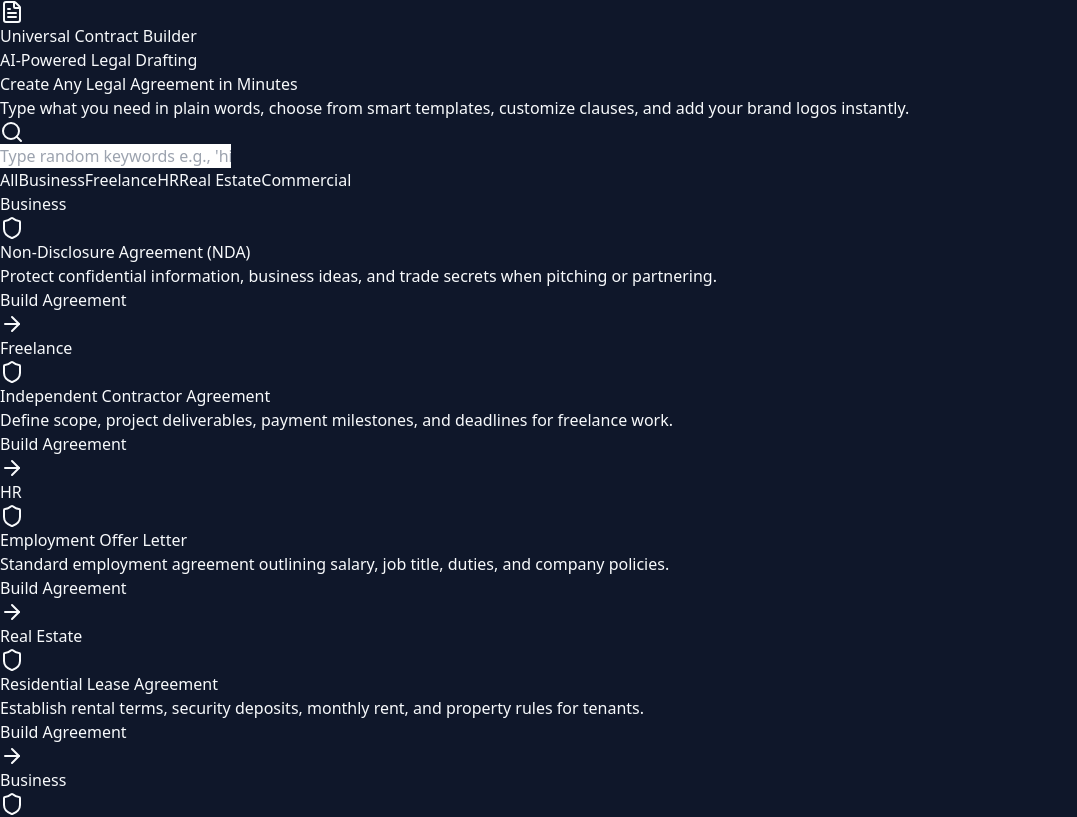
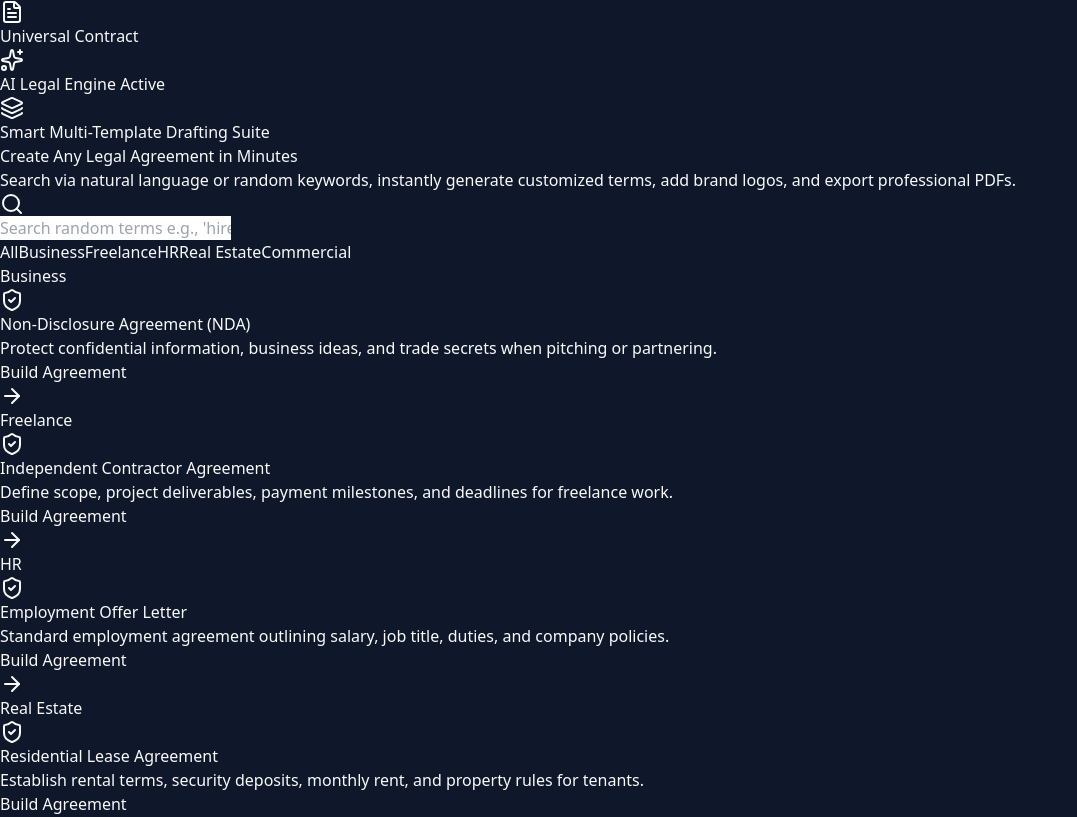
Before and after one commit to usmanubaid396/universal-contract-maker, a React (Vite) app: page / in a window 1280 px wide. Shown: the top 817 px of the page, without its empty margins (0-1077 px from the left). Built offline with nearby package versions, Linux system fonts and the light colour scheme.

Commit message:
Refactor App component with new UI elements

```diff
--- a/src/App.jsx
+++ b/src/App.jsx
@@ -1,9 +1,8 @@
 import React, { useState, useMemo } from 'react';
 import Fuse from 'fuse.js';
-import { Search, FileText, ArrowRight, Shield } from 'lucide-react';
+import { Search, FileText, ArrowRight, ShieldCheck, Sparkles, Layers } from 'lucide-react';
 import ContractWizard from './components/ContractWizard';
 
-// Sample database of contracts with rich keyword tags for fuzzy/random searches
 const contractTemplates = [
   {
     id: 'nda',
@@ -54,15 +53,13 @@ export default function App() {
   const [selectedCategory, setSelectedCategory] = useState('All');
   const [selectedContract, setSelectedContract] = useState(null);
 
-  // Initialize Fuse.js for fuzzy and random keyword search
   const fuse = useMemo(() => {
     return new Fuse(contractTemplates, {
       keys: ['title', 'description', 'keywords', 'category'],
-      threshold: 0.4, // Allows typos and partial matching
+      threshold: 0.4,
     });
   }, []);
 
-  // Filter templates based on search query or category pills
   const filteredTemplates = useMemo(() => {
     if (!searchQuery.trim()) {
       if (selectedCategory === 'All') return contractTemplates;
@@ -73,57 +70,76 @@ export default function App() {
   }, [searchQuery, selectedCategory, fuse]);
 
   return (
-    <div className="min-h-screen bg-slate-900 text-slate-100 font-sans">
+    <div className="min-h-screen bg-slate-950 text-slate-100 font-sans relative overflow-hidden selection:bg-blue-500 selection:text-white">
+
+      {/* Decorative 3D Ambient Background Glow Orbs */}
+      <div className="absolute top-0 left-1/4 w-96 h-96 bg-blue-600/20 rounded-full blur-3xl pointer-events-none animate-pulse"></div>
+      <div className="absolute top-1/3 right-1/4 w-96 h-96 bg-indigo-600/15 rounded-full blur-3xl pointer-events-none"></div>
+
       {/* Navbar */}
-      <header className="border-b border-slate-800 bg-slate-900/80 backdrop-blur sticky top-0 z-50">
-        <div className="max-w-7xl mx-auto px-6 h-16 flex items-center justify-between">
-          <div className="flex items-center space-x-2 cursor-pointer" onClick={() => { setSelectedContract(null); setSearchQuery(''); }}>
-            <FileText className="h-6 w-6 text-blue-500" />
-            <span className="font-bold text-xl tracking-tight text-white">Universal Contract Builder</span>
+      <header className="border-b border-slate-800/80 bg-slate-950/60 backdrop-blur-xl sticky top-0 z-50">
+        <div className="max-w-7xl mx-auto px-6 h-20 flex items-center justify-between">
+          <div
+            className="flex items-center space-x-3 cursor-pointer group"
+            onClick={() => { setSelectedContract(null); setSearchQuery(''); }}
+          >
+            <div className="p-2.5 rounded-2xl bg-gradient-to-br from-blue-500 to-indigo-600 shadow-lg shadow-blue-500/20 group-hover:scale-105 transition-transform">
+              <FileText className="h-5 w-5 text-white" />
+            </div>
+            <span className="font-extrabold text-xl tracking-tight bg-gradient-to-r from-white via-slate-200 to-slate-400 bg-clip-text text-transparent">
+              Universal Contract
+            </span>
           </div>
-          <span className="text-xs bg-blue-500/10 text-blue-400 px-3 py-1 rounded-full border border-blue-500/20 font-medium">
-            AI-Powered Legal Drafting
-          </span>
+          <div className="flex items-center space-x-2 bg-blue-500/10 border border-blue-500/20 px-3.5 py-1.5 rounded-full text-blue-400 text-xs font-semibold tracking-wide shadow-inner">
+            <Sparkles className="h-3.5 w-3.5 animate-spin" />
+            <span>AI Legal Engine Active</span>
+          </div>
         </div>
       </header>
 
       {/* Main Container */}
-      <main className="max-w-7xl mx-auto px-6 py-12">
+      <main className="max-w-7xl mx-auto px-6 py-12 relative z-10">
         {!selectedContract ? (
           <>
             {/* Hero Section */}
-            <div className="text-center max-w-3xl mx-auto mb-12">
-              <h1 className="text-4xl sm:text-5xl font-extrabold tracking-tight mb-4 bg-gradient-to-r from-white via-slate-200 to-slate-400 bg-clip-text text-transparent">
+            <div className="text-center max-w-3xl mx-auto mb-16">
+              <div className="inline-flex items-center space-x-2 px-3 py-1 rounded-full bg-slate-900 border border-slate-800 text-slate-400 text-xs mb-6 shadow-sm">
+                <Layers className="h-3.5 w-3.5 text-blue-400" />
+                <span>Smart Multi-Template Drafting Suite</span>
+              </div>
+
+              <h1 className="text-4xl sm:text-6xl font-black tracking-tight mb-6 bg-gradient-to-r from-white via-slate-100 to-slate-400 bg-clip-text text-transparent leading-tight">
                 Create Any Legal Agreement in Minutes
               </h1>
-              <p className="text-slate-400 text-lg mb-8">
-                Type what you need in plain words, choose from smart templates, customize clauses, and add your brand logos instantly.
+              <p className="text-slate-400 text-lg sm:text-xl mb-10 font-normal leading-relaxed">
+                Search via natural language or random keywords, instantly generate customized terms, add brand logos, and export professional PDFs.
               </p>
 
-              {/* Smart Search Bar */}
-              <div className="relative max-w-2xl mx-auto shadow-2xl">
-                <div className="absolute inset-y-0 left-0 pl-4 flex items-center pointer-events-none">
-                  <Search className="h-5 w-5 text-slate-400" />
+              {/* 3D Glass Search Bar */}
+              <div className="relative max-w-2xl mx-auto group">
+                <div className="absolute -inset-1 bg-gradient-to-r from-blue-600 to-indigo-600 rounded-2xl blur-md opacity-30 group-hover:opacity-75 transition duration-500 pointer-events-none"></div>
+                <div className="relative flex items-center bg-slate-900/90 border border-slate-700/80 rounded-2xl shadow-2xl p-2 backdrop-blur-xl">
+                  <Search className="h-5 w-5 text-slate-400 ml-3" />
+                  <input
+                    type="text"
+                    value={searchQuery}
+                    onChange={(e) => setSearchQuery(e.target.value)}
+                    placeholder="Search random terms e.g., 'hire a developer', 'nda', 'rent property'..."
+                    className="w-full px-4 py-3 bg-transparent text-slate-100 placeholder-slate-500 focus:outline-none text-base"
+                  />
                 </div>
-                <input
-                  type="text"
-                  value={searchQuery}
-                  onChange={(e) => setSearchQuery(e.target.value)}
-                  placeholder="Type random keywords e.g., 'hire a freelancer', 'nda', 'rent house'..."
-                  className="w-full pl-12 pr-4 py-4 bg-slate-800/90 border border-slate-700 rounded-2xl text-slate-100 placeholder-slate-400 focus:outline-none focus:ring-2 focus:ring-blue-500 focus:border-transparent transition text-base"
-                />
               </div>
 
               {/* Category Filter Pills */}
-              <div className="flex flex-wrap justify-center gap-2 mt-6">
+              <div className="flex flex-wrap justify-center gap-2.5 mt-8">
                 {['All', 'Business', 'Freelance', 'HR', 'Real Estate', 'Commercial'].map((category) => (
                   <button
                     key={category}
                     onClick={() => { setSelectedCategory(category); setSearchQuery(''); }}
-                    className={`px-4 py-2 rounded-xl text-sm font-medium transition ${
+                    className={`px-5 py-2 rounded-xl text-sm font-semibold transition-all duration-300 ${
                       selectedCategory === category && !searchQuery
-                        ? 'bg-blue-600 text-white shadow-lg shadow-blue-500/25'
-                        : 'bg-slate-800 text-slate-300 hover:bg-slate-700'
+                        ? 'bg-gradient-to-r from-blue-600 to-indigo-600 text-white shadow-lg shadow-blue-600/25 scale-105'
+                        : 'bg-slate-900/80 border border-slate-800 text-slate-400 hover:text-slate-200 hover:bg-slate-800/80'
                     }`}
                   >
                     {category}
@@ -132,29 +148,31 @@ export default function App() {
               </div>
             </div>
 
-            {/* Template Grid */}
+            {/* Template 3D Tilt Cards Grid */}
             <div className="grid grid-cols-1 md:grid-cols-2 lg:grid-cols-3 gap-6">
               {filteredTemplates.map((template) => (
                 <div
                   key={template.id}
                   onClick={() => setSelectedContract(template)}
-                  className="bg-slate-800/50 border border-slate-700/60 rounded-2xl p-6 hover:bg-slate-800 hover:border-blue-500/50 transition cursor-pointer flex flex-col justify-between group shadow-lg"
+                  className="group relative bg-gradient-to-b from-slate-900/90 to-slate-950/90 border border-slate-800/80 rounded-3xl p-7 hover:border-blue-500/50 transition-all duration-300 cursor-pointer flex flex-col justify-between shadow-xl hover:-translate-y-2 hover:shadow-2xl hover:shadow-blue-500/10 backdrop-blur-sm"
                 >
                   <div>
-                    <div className="flex items-center justify-between mb-4">
-                      <span className="text-xs font-semibold px-2.5 py-1 rounded-lg bg-slate-700 text-blue-400">
+                    <div className="flex items-center justify-between mb-5">
+                      <span className="text-xs font-bold px-3 py-1 rounded-lg bg-blue-500/10 text-blue-400 border border-blue-500/20">
                         {template.category}
                       </span>
-                      <Shield className="h-5 w-5 text-slate-500 group-hover:text-blue-400 transition" />
+                      <div className="p-2 rounded-xl bg-slate-800/50 text-slate-400 group-hover:text-blue-400 group-hover:bg-blue-500/10 transition-colors">
+                        <ShieldCheck className="h-5 w-5" />
+                      </div>
                     </div>
-                    <h3 className="text-xl font-bold text-white mb-2 group-hover:text-blue-400 transition">
+                    <h3 className="text-xl font-bold text-white mb-3 group-hover:text-blue-400 transition-colors">
                       {template.title}
                     </h3>
                     <p className="text-slate-400 text-sm mb-6 leading-relaxed">
                       {template.description}
                     </p>
                   </div>
-                  <div className="flex items-center text-blue-400 text-sm font-semibold group-hover:translate-x-1 transition duration-200">
+                  <div className="flex items-center text-blue-400 text-sm font-bold group-hover:translate-x-1.5 transition-transform duration-300">
                     <span>Build Agreement</span>
                     <ArrowRight className="h-4 w-4 ml-2" />
                   </div>
@@ -163,11 +181,11 @@ export default function App() {
             </div>
 
             {filteredTemplates.length === 0 && (
-              <div className="text-center py-16">
+              <div className="text-center py-20 bg-slate-900/40 rounded-3xl border border-slate-800">
                 <p className="text-slate-400 text-lg mb-4">No matching agreements found for "{searchQuery}".</p>
                 <button
                   onClick={() => setSearchQuery('')}
-                  className="px-6 py-2.5 bg-blue-600 text-white font-medium rounded-xl hover:bg-blue-500 transition"
+                  className="px-6 py-3 bg-blue-600 hover:bg-blue-500 text-white font-semibold rounded-xl transition shadow-lg shadow-blue-600/20"
                 >
                   View All Templates
                 </button>
@@ -175,7 +193,7 @@ export default function App() {
             )}
           </>
         ) : (
-          /* Active Contract Wizard */
+          /* Active Contract Wizard Container */
           <ContractWizard
             template={selectedContract}
             onBack={() => setSelectedContract(null)}
```
